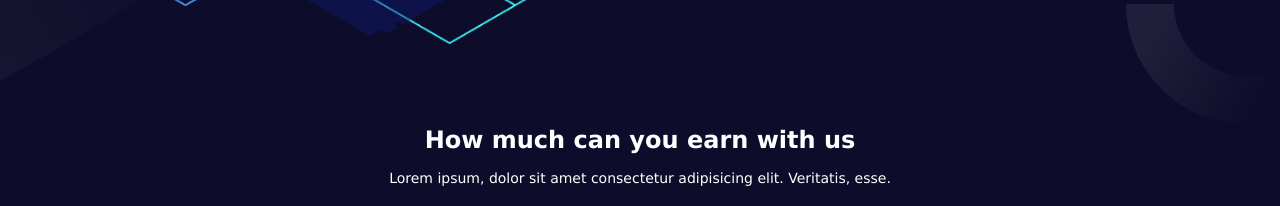
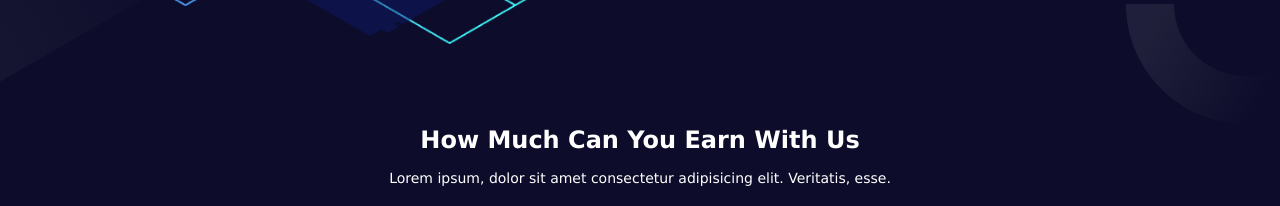
Before and after one commit to tsikatawill/crappo, a React (Create React App) app: page / in a window 1280 px wide. Shown: the part 1200-1406 px from the top of the page. Built offline with nearby package versions, Linux system fonts and the light colour scheme.

Commit message:
capitalize section header

```diff
--- a/src/components/HashCalculatorSection.jsx
+++ b/src/components/HashCalculatorSection.jsx
@@ -11,7 +11,7 @@ export default function HashCalculatorSection() {
         whileInView="animate"
         className="container section-head text-center mb-5 space-y-3"
       >
-        <h2 className="font-semibold text-2xl">
+        <h2 className="font-semibold text-2xl capitalize">
           How much can you earn with us{' '}
         </h2>
         <p className="text-xs md:text-sm">
```
